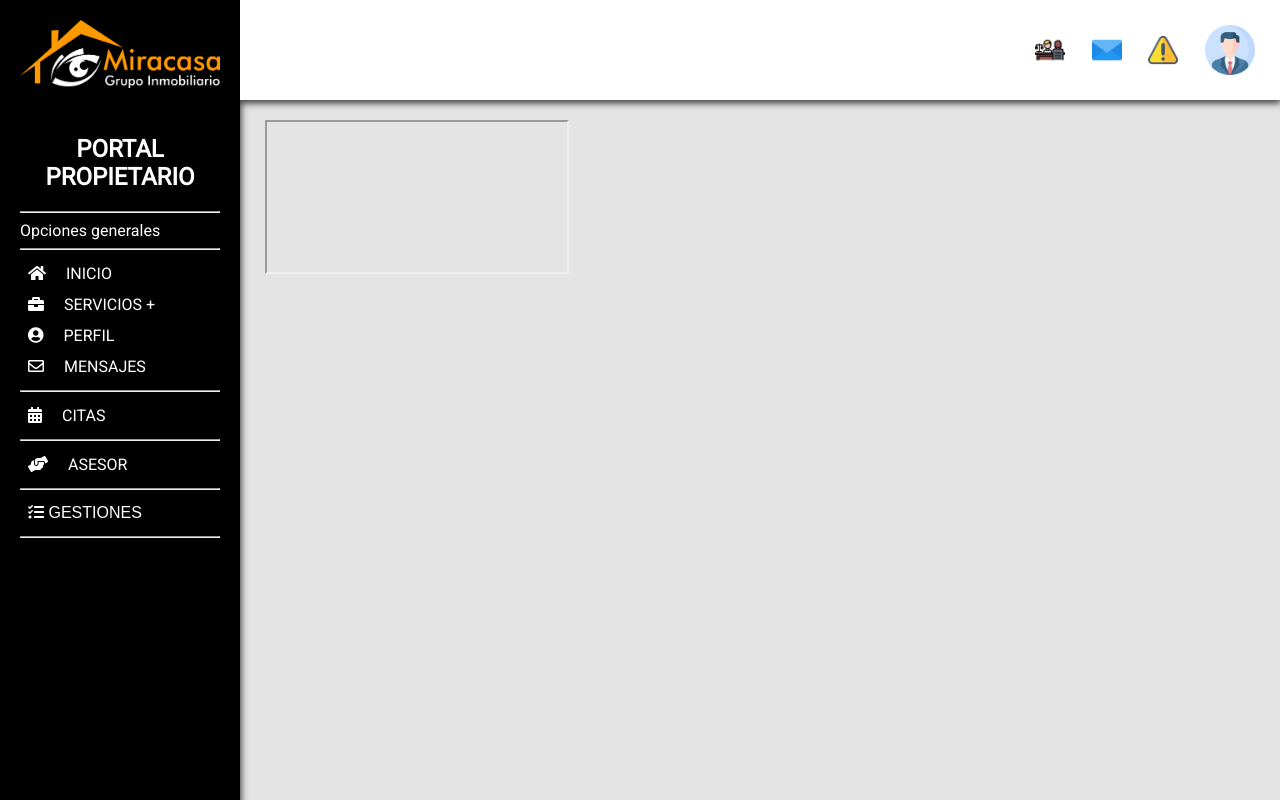
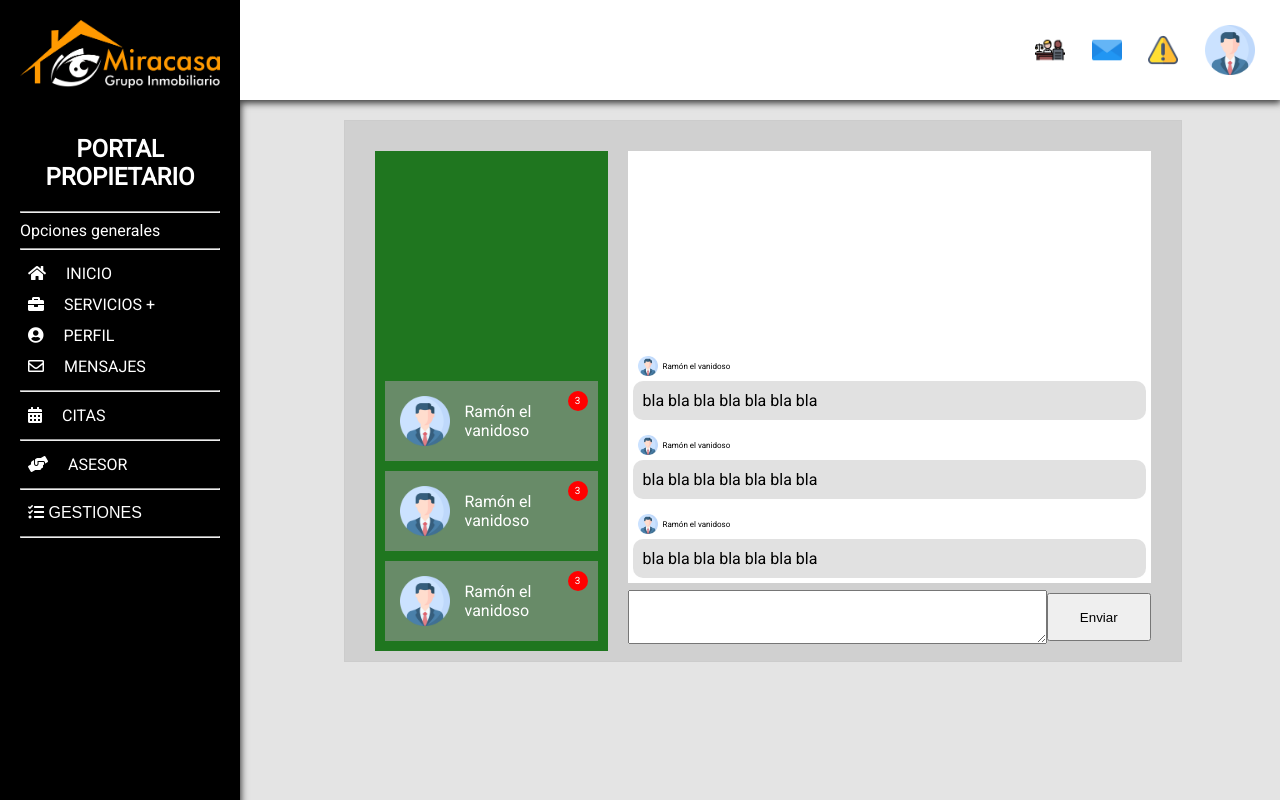
Before and after one commit to mario-orle/luisito, a WordPress theme: template wp/themes/portal_propietario/page-mensajes.html.php in a window 1280 px wide. Run offline with PHP 8.4 and a stand-in for WordPress, Linux system fonts and the light colour scheme; the site name, menu and one post (Sample post) are stand-ins, and other content is empty; some libraries are stand-ins or nearby versions.

Commit message:
chat layout

```diff
--- /dev/null
+++ b/wp/themes/portal_propietario/assets/css/mensajes.css
@@ -0,0 +1,108 @@
+.chat {
+    width: 80%;
+    min-width: 600px;
+    display: flex;
+    margin: 0 auto;
+    height: 500px;
+    border: 1px solid #ccc;
+    padding: 20px;
+    background: #cccc;
+}
+
+.chat .contactos {
+    width: calc(30% - 20px);;
+    padding: 10px;
+    background: #1f761f;
+    display: flex;
+    flex-flow: column-reverse;
+    height: calc(100% - 20px);
+    overflow: auto;
+    margin: 10px;
+}
+
+.chat .contactos .contacto {
+    height: 80px;
+    display: flex;
+    align-items: center;
+    color: #fff;
+    background-color: #9999;
+    margin-top: 10px;
+    position: relative;
+}
+
+.chat .contactos .contacto .contacto-unread {
+    position: absolute;
+    top: 10px;
+    right: 10px;
+    width: 20px;
+    height: 20px;
+    background-color: red;
+    border-radius: 100%;
+    font-size: 10px;
+    line-height: 20px;
+    text-align: center;
+}
+
+.chat .contactos .contacto .contacto-img {
+    width: 50px;
+    height: 50px;
+    margin: 15px;
+}
+
+.chat .mensajes-enviar {
+    width: calc(70% - 20px);
+    margin: 10px;
+    display: flex;
+    flex-flow: column;
+    height: 100%;
+    justify-content: space-between;
+
+}
+.chat .mensajes-enviar .mensajes {
+    min-height: 300px;
+    height: 90%;
+    background: white;
+    display: flex;
+    flex-flow: column-reverse;
+}
+.chat .mensajes-enviar .mensajes .mensaje {
+    padding: 5px;
+    background: white;
+    display: flex;
+    flex-flow: column;
+}
+.chat .mensajes-enviar .mensajes .mensaje .author {
+    display: flex;
+    align-items: center;
+    margin: 5px;
+}
+.chat .mensajes-enviar .mensajes .mensaje .author .author-img {
+    width: 20px;
+    height: 20px;
+    margin-right: 5px;
+}
+.chat .mensajes-enviar .mensajes .mensaje .author .author-name {
+    font-size: 8px;
+}
+
+.chat .mensajes-enviar .mensajes .mensaje .mensaje-txt {
+    background: #dddd;
+    border-radius: 10px;
+    padding: 10px;
+}
+
+.chat .mensajes-enviar .enviar {
+    height: 10%;
+    display: flex;
+    padding: 10px 0;
+    align-items: center;
+}
+
+.chat .mensajes-enviar .enviar textarea {
+    width: 80%;
+    height: 100%;
+}
+.chat .mensajes-enviar .enviar button {
+    width: 20%;
+    height: 100%;
+}
--- a/wp/themes/portal_propietario/page-mensajes.html.php
+++ b/wp/themes/portal_propietario/page-mensajes.html.php
@@ -19,8 +19,42 @@ get_header();
 
 <main id="primary" class="site-main">
     <div class="main">
-        <div class="iframe">
-            <iframe src="white_chat.html"></iframe>
+        <div class="chat">
+            <div class="contactos">
+                <?php
+for ($i=0; $i<3; $i++) {
+                ?>
+                <div class="contacto">
+                    <img class="contacto-img" src="<?php echo get_template_directory_uri() . '/assets/img/'?>perfil.png" />
+                    <div class="contacto-name">Ramón el vanidoso</div>
+                    <div class="contacto-unread">3</div>
+                </div>
+                <?php
+}
+                ?>
+            </div>
+            <div class="mensajes-enviar">
+                <div class="mensajes">
+                    <?php
+for ($i=0; $i<3; $i++) {
+                    ?>
+                    <div class="mensaje">
+                        <div class="author">
+                            <img class="author-img" src="<?php echo get_template_directory_uri() . '/assets/img/'?>perfil.png" />
+                            <div class="author-name">Ramón el vanidoso</div>
+                        </div>
+                        <div class="mensaje-txt">bla bla bla bla bla bla bla</div>
+                    </div>
+                    <?php
+}
+                    ?>
+
+                </div>
+                <div class="enviar">
+                    <textarea></textarea>
+                    <button>Enviar</button>
+                </div>
+            </div>
         </div>
     </div>
 </main><!-- #main -->
```
